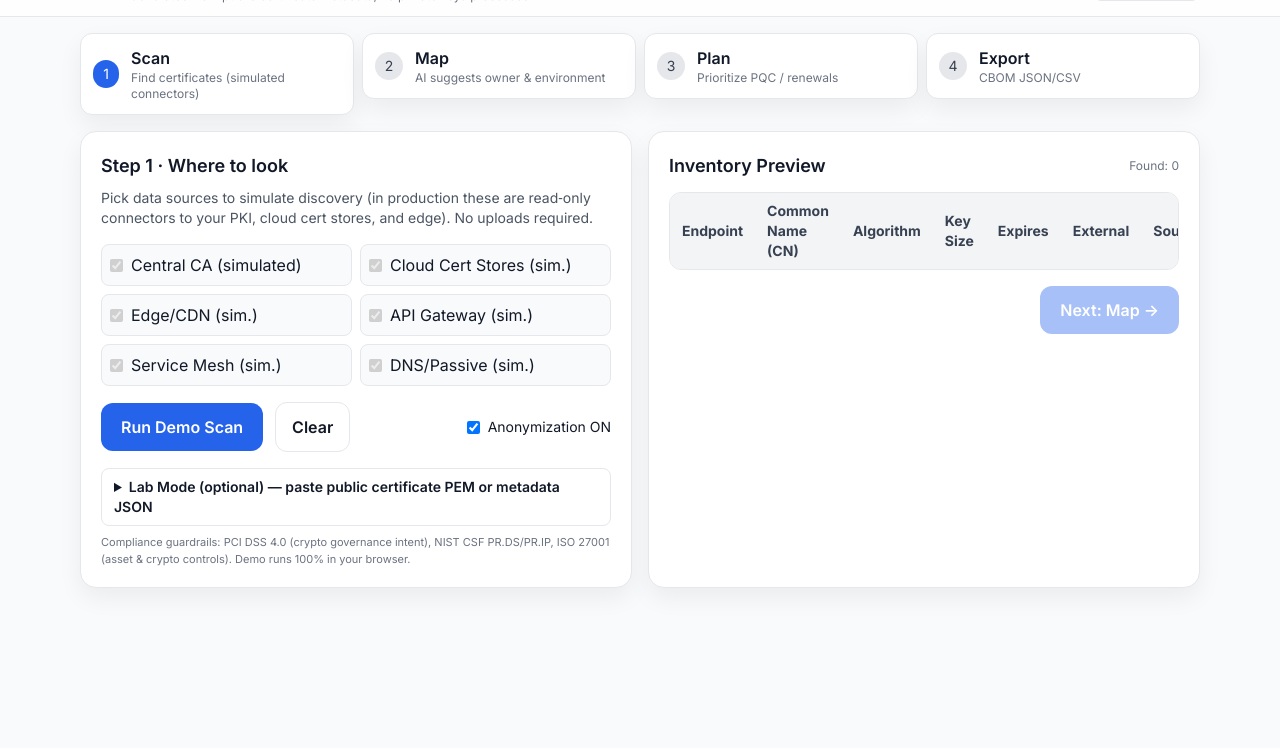
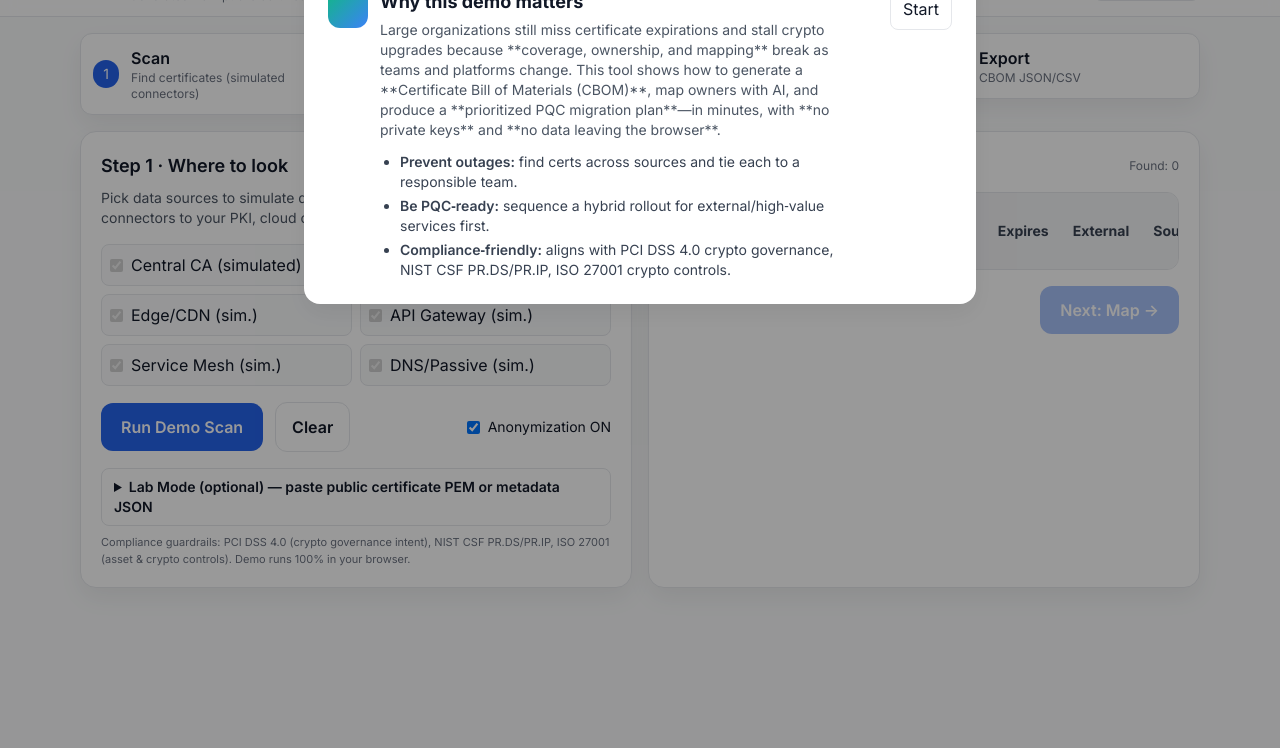
Before and after one commit to samuelankrah/cbom-demo, a plain HTML site: page index.html in a window 1280 px wide. Shown: the part 52-800 px from the top of the page. Drawn offline with nearby package versions, Linux system fonts and the light colour scheme.

Commit message:
Update index.html

```diff
--- a/index.html
+++ b/index.html
@@ -249,6 +249,25 @@
     </section>
   </main>
 
+  <!-- Welcome Value Modal -->
+  <div id="welcome" class="fixed inset-0 bg-black/40 p-4 z-40">
+    <div class="max-w-2xl mx-auto bg-white rounded-2xl p-6 shadow-soft">
+      <div class="flex items-start gap-3">
+        <div class="w-10 h-10 rounded-xl bg-gradient-to-br from-emerald-500 to-blue-500"></div>
+        <div class="flex-1">
+          <h3 class="font-bold text-lg">Why this demo matters</h3>
+          <p class="text-sm text-gray-600 mt-1">Large organizations still miss certificate expirations and stall crypto upgrades because **coverage, ownership, and mapping** break as teams and platforms change. This tool shows how to generate a **Certificate Bill of Materials (CBOM)**, map owners with AI, and produce a **prioritized PQC migration plan**—in minutes, with **no private keys** and **no data leaving the browser**.</p>
+          <ul class="list-disc pl-5 mt-3 text-sm text-gray-700 space-y-1">
+            <li><span class="font-semibold">Prevent outages:</span> find certs across sources and tie each to a responsible team.</li>
+            <li><span class="font-semibold">Be PQC‑ready:</span> sequence a hybrid rollout for external/high‑value services first.</li>
+            <li><span class="font-semibold">Compliance‑friendly:</span> aligns with PCI DSS 4.0 crypto governance, NIST CSF PR.DS/PR.IP, ISO 27001 crypto controls.</li>
+          </ul>
+        </div>
+        <button id="closeWelcome" class="ml-4 px-3 py-2 rounded-lg border">Start</button>
+      </div>
+    </div>
+  </div>
+
   <!-- Quick Guide Modal -->
   <div id="guide" class="fixed inset-0 hidden bg-black/40 p-4 z-40">
     <div class="max-w-2xl mx-auto bg-white rounded-2xl p-5 shadow-soft">
@@ -465,6 +484,10 @@ $('#closeGuide').addEventListener('click',()=> $('#guide').classList.add('hidden
 
 // Boot
 setStep(0); renderScan();
+// Show welcome value modal on load (no persistent storage used)
+window.addEventListener('load', ()=> { document.getElementById('welcome').classList.remove('hidden'); });
+$('#closeWelcome').addEventListener('click',()=> $('#welcome').classList.add('hidden'));
+
 </script>
 </body>
 </html>
```
